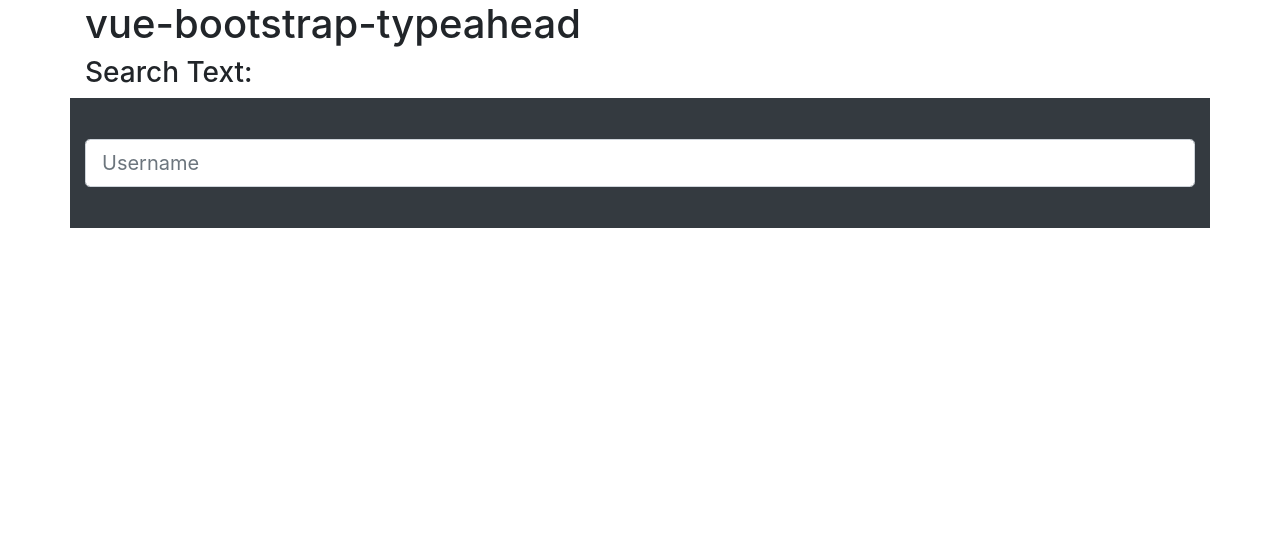
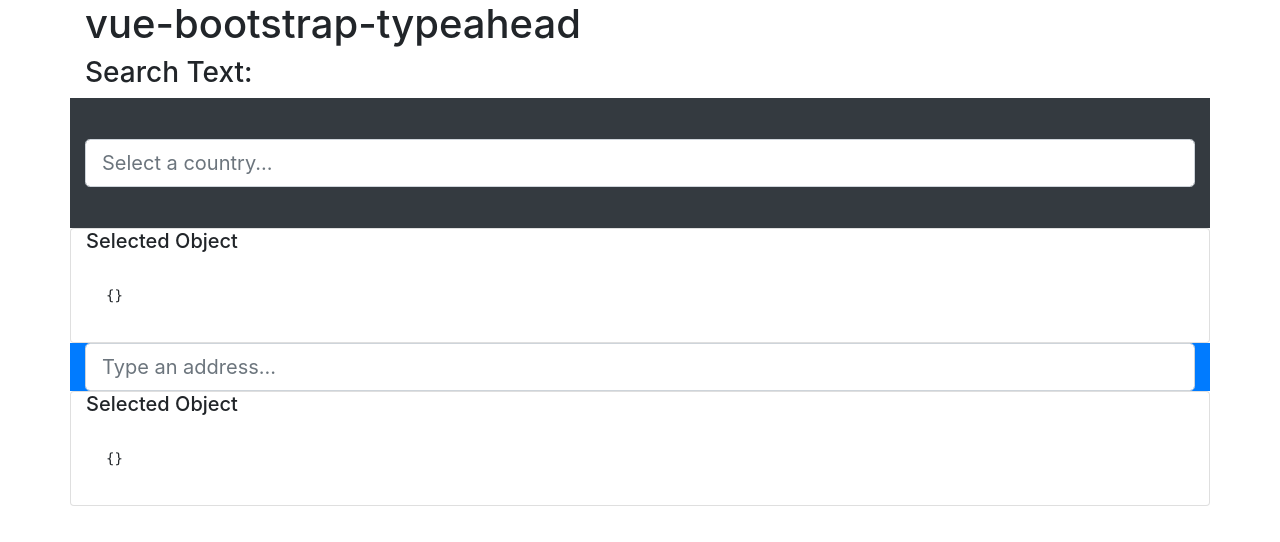
Before and after one commit to alexurquhart/vue-bootstrap-typeahead, a Vue app: page / in a window 1280 px wide. Shown: the top 542 px of the page. Built offline with nearby package versions, Linux system fonts and the light colour scheme.

Commit message:
working on site

```diff
--- a/src/App.vue
+++ b/src/App.vue
@@ -3,7 +3,7 @@
     <div class="row">
       <div class="col">
         <h1>vue-bootstrap-typeahead</h1>
-        <h3>Search Text: {{searchText}}</h3>
+        <h3>Search Text: {{cntrySearch}}</h3>
       </div>
     </div>
     <div class="bg-dark text-light row align-items-center">
@@ -11,17 +11,71 @@
         <vue-bootstrap-typeahead
           :data="countries"
           :serializer="c => c.name"
-          v-model="searchText"
+          v-model="cntrySearch"
           size="lg"
-          placeholder="Username"
+          placeholder="Select a country..."
           @hit="handleHit"
         />
+      </div>
+    </div>
+    <div class="row">
+      <div class="col card">
+        <h5 class="card-title">Selected Object</h5>
+        <div class="card-body">
+          <pre>{{ selectedCountry | stringify }}</pre>
+        </div>
+      </div>
+    </div>
+    <div class="bg-primary text-light row align-items-center">
+      <div class="col">
+        <vue-bootstrap-typeahead
+          :data="addresses"
+          v-model="addressSearch"
+          size="lg"
+          :serializer="s => s.text"
+          placeholder="Type an address..."
+          @hit="selectedAddress = $event"
+        />
+      </div>
+    </div>
+    <div class="row">
+      <div class="col card">
+        <h5 class="card-title">Selected Object</h5>
+        <div class="card-body">
+          <pre>{{ selectedAddress | stringify }}</pre>
+        </div>
       </div>
     </div>
   </div>
 </template>
 
 <script>
+/**
+ * Modified from https://davidwalsh.name/javascript-debounce-function
+ *
+ * @export
+ * @param {Function} func Function to be debounced
+ * @param {Number} wait Number of ms to wait
+ * @param {Boolean} immediate whether to invoke immediately
+ * @returns {Function} Debounced function
+ */
+function debounce(func, wait, immediate) {
+	var timeout;
+	return function() {
+		var context = this, args = arguments;
+		var later = function() {
+			timeout = null;
+			if (!immediate) func.apply(context, args);
+		};
+		var callNow = immediate && !timeout;
+		clearTimeout(timeout);
+		timeout = setTimeout(later, wait);
+		if (callNow) func.apply(context, args);
+	};
+};
+
+const API_URL = 'https://geocode.arcgis.com/arcgis/rest/services/World/GeocodeServer/suggest?f=json&maxSuggestions=5&text=:keyword'
+
 import VueBootstrapTypeahead from './components/VueBootstrapTypeahead'
 
 export default {
@@ -31,15 +85,35 @@
   },
   data() {
     return {
-      searchText: '',
-      countries: []
+      cntrySearch: '',
+      addressSearch: '',
+      countries: [],
+      selectedCountry: {},
+      addresses: [],
+      selectedAddress: {}
     }
   },
   methods: {
     handleHit(evt) {
-      console.log(evt)
+      this.selectedCountry = evt
+    },
+
+    async getAddresses(query) {
+      const res = await fetch(API_URL.replace(':keyword', query))
+      const suggestions = await res.json()
+      this.addresses = suggestions.suggestions
+      console.log(this.addresses)
     }
   },
+
+  watch: {
+    addressSearch: debounce(function(addr) { this.getAddresses(addr) }, 500)
+  },
+
+  filters: {
+    stringify: t => JSON.stringify(t, null, 2)
+  },
+
   async mounted() {
     const res = await fetch('/countries.json')
     this.countries = await res.json()
--- a/src/components/VueBootstrapTypeahead.vue
+++ b/src/components/VueBootstrapTypeahead.vue
@@ -9,7 +9,7 @@
       <input
         ref="input"
         type="search"
-        class="form-control"
+        :class="`form-control ${inputClass}}`"
         :placeholder="placeholder"
         :aria-label="placeholder"
         :value="value"
@@ -66,11 +66,16 @@
       default: (d) => d,
       validator: d => d instanceof Function
     },
-    backgroundVariant: {
-      type: String
+    backgroundVariant: String,
+    textVariant: String,
+    inputClass: String,
+    maxMatches: {
+      type: Number,
+      default: 10
     },
-    textVariant: {
-      type: String
+    minChars: {
+      type: Number,
+      default: 2
     },
     placeholder: String,
     prepend: String,
--- a/src/components/VueBootstrapTypeaheadList.vue
+++ b/src/components/VueBootstrapTypeaheadList.vue
@@ -5,7 +5,7 @@
       v-html="highlight(item.text)"
       :background-variant="backgroundVariant"
       :text-variant="textVariant"
-      v-on:click.native="$emit('hit', item)"
+      @click.native="$emit('hit', item)"
     />
   </div>
 </template>
```
